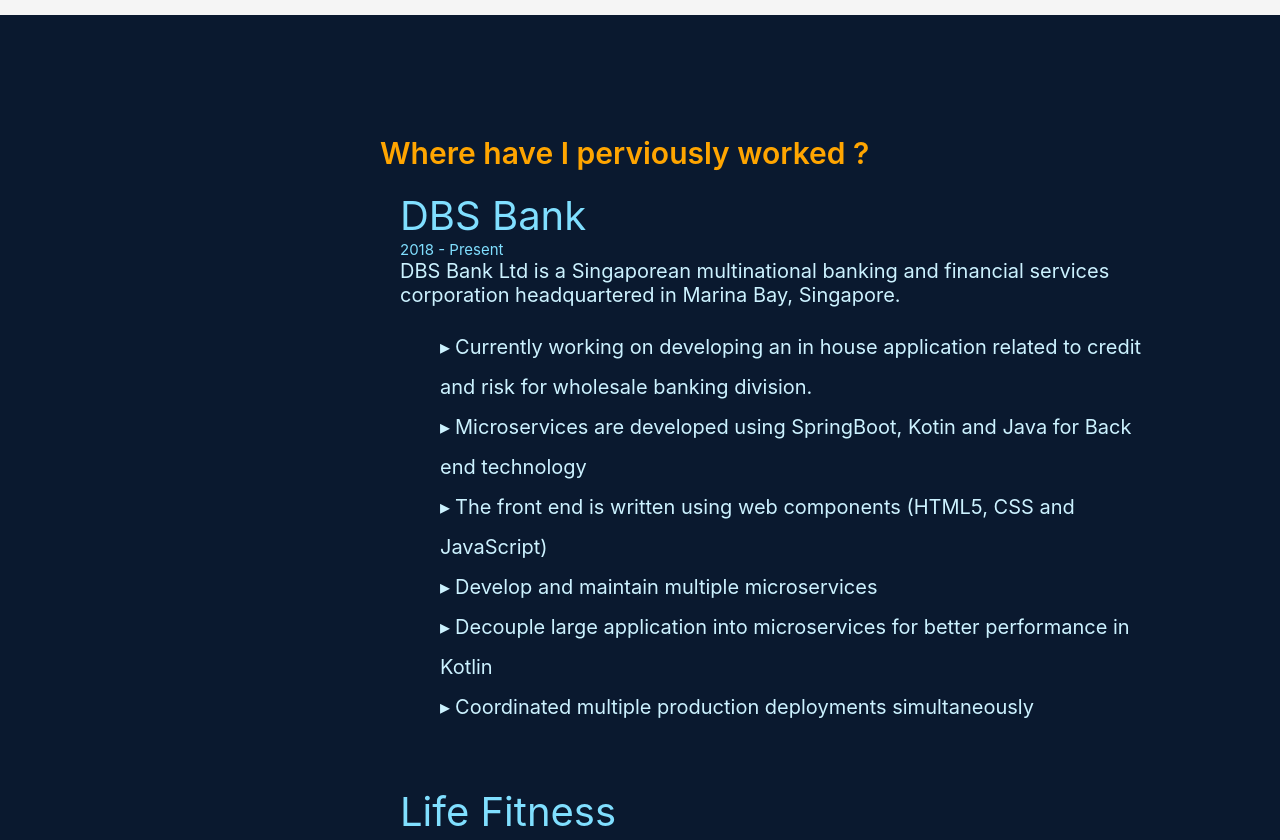
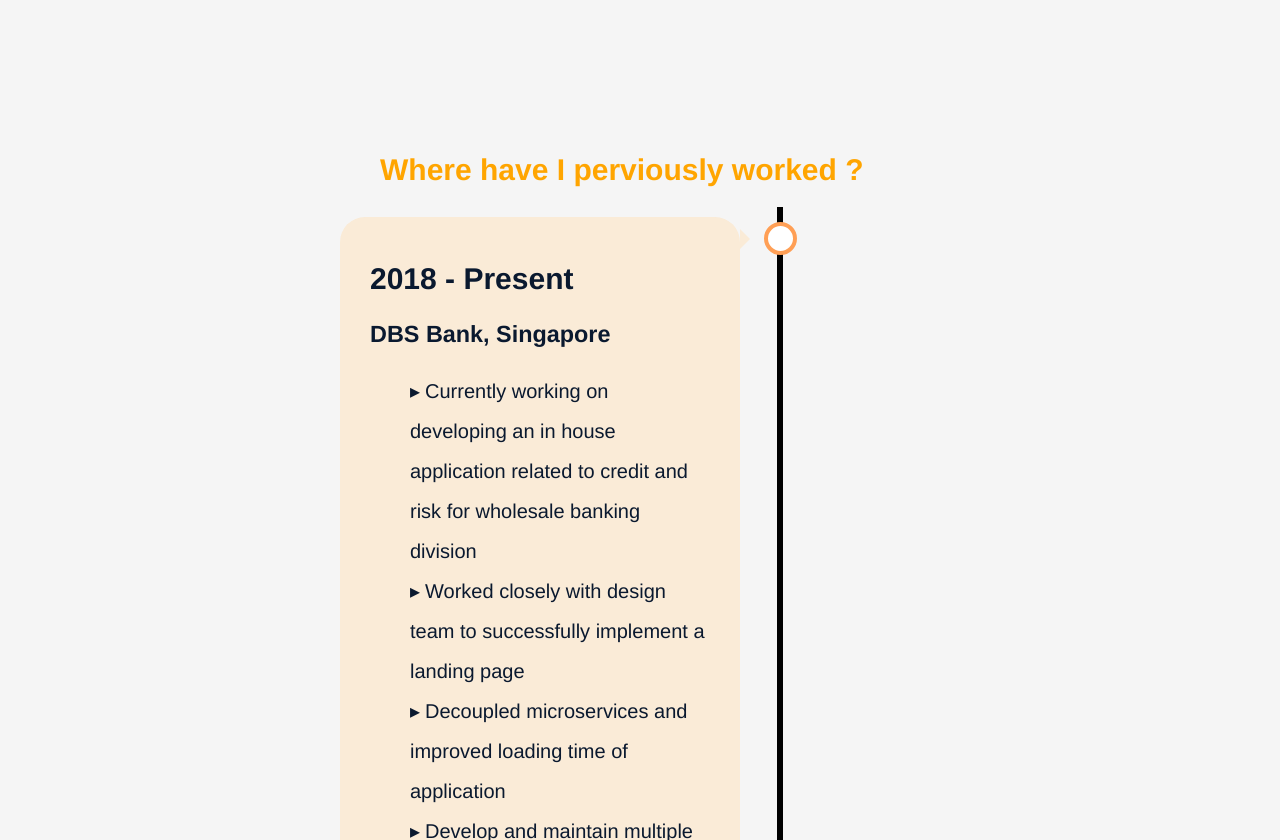
Before and after one commit to vishnusr90/vishnusr90.github.io, a React (Create React App) app: page / in a window 1280 px wide. Shown: the part 1960-2800 px from the top of the page. Built offline with nearby package versions, Linux system fonts and the light colour scheme.

Commit message:
Edit experience section

```diff
--- a/src/components/Experience/Experience.css
+++ b/src/components/Experience/Experience.css
@@ -1,21 +1,34 @@
+.heading {
+    padding-bottom: 20px;;
+}
+
+#experience-summary {
+    background: whitesmoke;
+    color: #0a192f;
+}
 
 .exp-heading {
-
-    color: #80dfff;
+    /*color: #80dfff;*/
     font-size: 40px;
-    font-weight: 400;
+    font-weight: 600;
 }
 
 .year {
-    color: #80dfff;
+    color: #00bfff;
     font-size: 15px;
-    font-weight: 400;
+    font-weight: 700;
 }
 
 .exp-summary {
     width: auto;
     font-size: 20px;
-    color: #ccf2ff;
+    /*color: #ccf2ff;*/
+    color: #0a192f;
+    font-weight: 500;
+}
+
+.exp-summary ul {
+    font-weight: 100;
 }
 
 .summary-width {
@@ -31,3 +44,102 @@
     content: '\25B8';
     padding-right: 5px;
 }
+
+/*  */
+
+body {
+    background-color: #474e5d;
+    font-family: Helvetica, sans-serif;
+  }
+
+  /* The actual timeline (the vertical ruler) */
+  .timeline {
+    position: relative;
+    max-width: 1200px;
+    margin: 0 auto;
+  }
+
+  /* The actual timeline (the vertical ruler) */
+  .timeline::after {
+    content: '';
+    position: absolute;
+    width: 6px;
+    background-color: black;
+    top: 0;
+    bottom: 0;
+    left: 50%;
+    margin-left: -3px;
+  }
+
+  /* Container around content */
+  .container {
+    padding: 10px 40px;
+    position: relative;
+    background-color: inherit;
+    width: 50%;
+  }
+
+  /* The circles on the timeline */
+  .container::after {
+    content: '';
+    position: absolute;
+    width: 25px;
+    height: 25px;
+    right: -17px;
+    background-color: white;
+    border: 4px solid #FF9F55;
+    top: 15px;
+    border-radius: 50%;
+    z-index: 1;
+  }
+
+  /* Place the container to the left */
+  .left {
+    left: -80px;
+  }
+
+  /* Place the container to the right */
+  .right {
+    left: 50%;
+  }
+
+  /* Add arrows to the left container (pointing right) */
+  .left::before {
+    content: " ";
+    height: 0;
+    position: absolute;
+    top: 22px;
+    width: 0;
+    z-index: 1;
+    right: 30px;
+    border: medium solid white;
+    border-width: 10px 0 10px 10px;
+    border-color: transparent transparent transparent antiquewhite;
+  }
+
+  /* Add arrows to the right container (pointing left) */
+  .right::before {
+    content: " ";
+    height: 0;
+    position: absolute;
+    top: 22px;
+    width: 0;
+    z-index: 1;
+    left: 30px;
+    border: medium solid white;
+    border-width: 10px 10px 10px 0;
+    border-color: transparent antiquewhite transparent transparent;
+  }
+
+  /* Fix the circle for containers on the right side */
+  .right::after {
+    left: -16px;
+  }
+
+  /* The actual content */
+  .content {
+    padding: 20px 30px;
+    background-color: antiquewhite;
+    position: relative;
+    border-radius: 25px;
+  }
--- a/src/components/Experience/Experience.js
+++ b/src/components/Experience/Experience.js
@@ -5,18 +5,56 @@
         <section id="experience-summary">
             <div className="heading">Where have I perviously worked ?</div>
 
-            <div>
+            <div class="timeline">
+                <div class="container left exp-summary">
+                    <div class="content">
+                        <h2>2018 - Present</h2>
+                        <h3>DBS Bank, Singapore</h3>
+                        <ul>
+                            <li>Currently working on developing an in house application related to credit and risk for wholesale banking division</li>
+                            <li>Worked closely with design team to successfully implement a landing page</li>
+                            <li>Decoupled microservices and improved loading time of application</li>
+                            <li>Develop and maintain multiple microservices</li>
+                            <li>Coordinated multiple production deployments simultaneously</li>
+                        </ul>
+                    </div>
+                </div>
+                <div class="container right exp-summary">
+                    <div class="content">
+                        <h2>2017 - 2018</h2>
+                        <h3>Life Fitness, Singapore</h3>
+                        <ul>
+                            <li>Implemented restful web services and solely managed all APIs using Apigee</li>
+                            <li>Helped create POC on Google related services</li>
+                            <li>Implemented code enhancements in the system</li>
+                            <li>Assisted the front end team with minor UI changes</li>
+                        </ul>
+                    </div>
+                </div>
+                <div class="container left exp-summary">
+                        <div class="content">
+                        <h2>2013 - 2016</h2>
+                        <h3>Tata Consultancy Services, India</h3>
+                        <ul>
+                            <li>Worked in server migration project - from WebLogic to JBoss</li>
+                            <li>Personally managed the deployment activities of 39 standalone applications, 6 web services and 81 client applications</li>
+                            <li>Successfully implemented and optimized the time taken to consume a web service by a factor of 23%</li>
+                        </ul>
+                    </div>
+                </div>
+
+                </div>
+            {/* <div>
                 <div className="summary-width">
                     <div className="exp-heading">DBS Bank</div>
                     <div className="year">2018 - Present</div>
                     <div className="exp-summary">
                         DBS Bank Ltd is a Singaporean multinational banking and financial services corporation headquartered in Marina Bay, Singapore.
                         <ul>
-                            <li>Currently working on developing an in house application related to credit and risk for wholesale banking division.</li>
-                            <li>Microservices are developed using SpringBoot, Kotin and Java for Back end technology</li>
-                            <li>The front end is written using web components (HTML5, CSS and JavaScript)</li>
+                            <li>Currently working on developing an in house application related to credit and risk for wholesale banking division</li>
+                            <li>Worked closely with design team to successfully implement a landing page</li>
+                            <li>Decoupled microservices and improved loading time of application</li>
                             <li>Develop and maintain multiple microservices</li>
-                            <li>Decouple large application into microservices for better performance in Kotlin</li>
                             <li>Coordinated multiple production deployments simultaneously</li>
                         </ul>
                     </div>
@@ -47,12 +85,12 @@
                         Tata Consultancy Services (TCS) is an Indian multinational information technology (IT) services and consulting company, headquartered in Mumbai, Maharashtra, India
                         <ul>
                             <li>Worked in server migration project - from WebLogic to JBoss</li>
-                            <li>Personally managed the deployment activities of 39 standalone application, 6 web services and 81 client applications.</li>
+                            <li>Personally managed the deployment activities of 39 standalone applications, 6 web services and 81 client applications</li>
                             <li>Successfully implemented and optimized the time taken to consume a web service by a factor of 23%</li>
                         </ul>
                     </div>
                 </div>
-            </div>
+            </div> */}
         </section>
     );
 }
```
